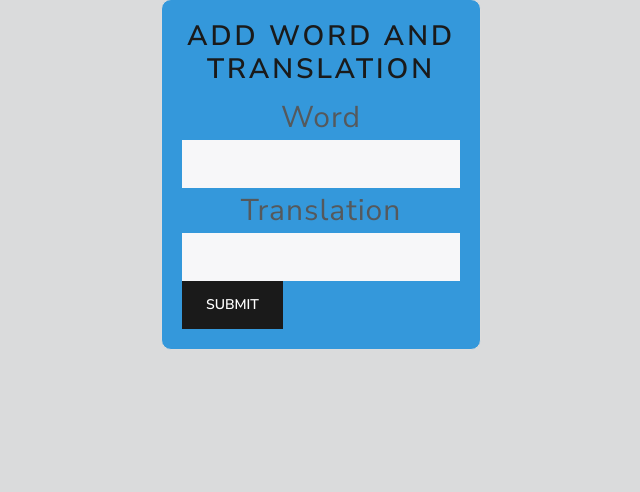
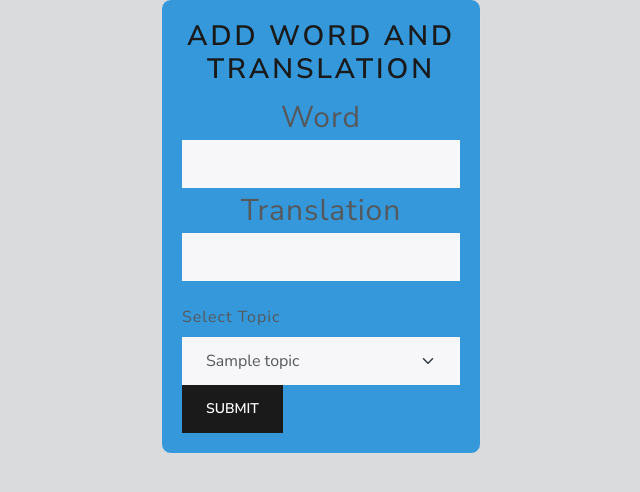
Before and after one commit to mariashapo/FlashCards, a Flask app: template api/templates/add_word.html in a window 1280 px wide. Shown: the part 253-745 px from the top of the page, without its empty margins (319-959 px from the left). Run offline with Flask 3, Linux system fonts and the light colour scheme; the template is opened without the code that fills it: most values are stand-ins (such as "Sample title", 1, 10 or a date in 2020); some libraries are stand-ins or nearby versions.

Commit message:
Added a functionality to select a topic set when manually adding new flashcards

```diff
--- a/api/app.py
+++ b/api/app.py
@@ -22,10 +22,23 @@ app = Flask(__name__)
 def index():
     return render_template("index.html")
 
+@app.route('/add_word')
+def add_word():
+    # Call the custom SQL function using rpc with an empty params argument
+    response = supabase.rpc('get_distinct_topic_ids', params={}).execute()
 
-@app.route("/add_word")
-def add_word():
-    return render_template("add_word.html")
+    # Extract topic_ids from the response
+    unique_topic_ids = [row for row in response.data]
+
+    # Fetch corresponding topic names from Topics table
+    topics_data = supabase.table("Topics").select("id, name").execute()
+    topics = {topic['id']: topic['name'] for topic in topics_data.data}
+
+    # Filter only the names of the topics that are used in Flashcards
+    topics_list = [{'id': topic_id, 'name': topics[topic_id]} for topic_id in unique_topic_ids if topic_id in topics]
+
+    # Render the template and pass the topics list
+    return render_template("add_word.html", topics_list=topics_list)
 
 
 @app.route("/generate_words")
--- a/api/templates/add_word.html
+++ b/api/templates/add_word.html
@@ -1,4 +1,4 @@
-{% from "navbar.html" import create_navbar with context%}
+{% from "navbar.html" import create_navbar with context %}
 <!DOCTYPE html>
 <html lang="en">
 <head>
@@ -21,13 +21,13 @@
     </style>
 </head>
 <body class="page-background">
-    {{create_navbar("add_word", "form-background")}}
+    {{ create_navbar("add_word", "form-background") }}
     <div class="container">
         <div class="row">
             <div class="cool-md-12">
                 <div class="form-box form-background">
                     <h2 class="text-center">Add Word and Translation</h2>
-   <form action="added_word" method="post">
+                    <form action="{{ url_for('added_word') }}" method="post">
                         <div class="form-group">
                             <div style="text-align: center;">
                                 <label for="word" class="text-center" style="font-size: 30px;">Word</label>
@@ -42,8 +42,17 @@
                             <input type="text" id="translation" class="form-control" name="translation" required>
                         </div>
 
+                        <!-- Topic Selection Dropdown -->
+                        <div class="form-group">
+                            <label for="topic" class="form-label mt-4">Select Topic</label>
+                            <select class="form-select" id="topic" name="topic">
+                                {% for topic in topics_list %}
+                                <option value="{{ topic.id }}">{{ topic.name }}</option>
+                                {% endfor %}
+                            </select>
+                        </div>
 
-       <button type="submit"class="btn btn-primary btn-block" >Submit</button>
+                        <button type="submit" class="btn btn-primary btn-block">Submit</button>
                     </form>
                 </div>
             </div>
```
Lines whose indentation alone changed are shown as unchanged.
